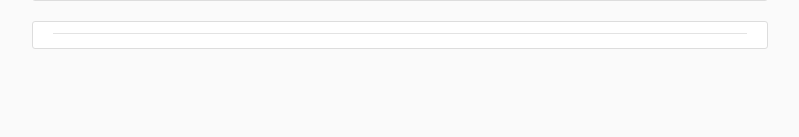
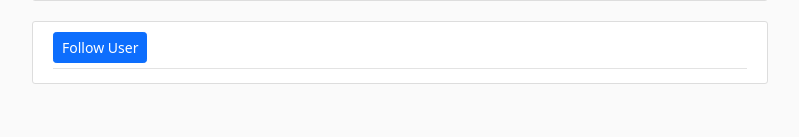
Before and after one commit to lewisstevenmackenzie/Glen-Lyon-Group-Project, a Flask app: template fit4all/templates/account.html in a window 1280 px wide. Shown: the part 338-475 px from the top of the page, without its empty margins (50-849 px from the left). Run offline with Flask 2, Linux system fonts and the light colour scheme; the template is opened without the code that fills it, so the values that code supplies are empty; the visitor is signed in with stand-in values (Sample User, id 1); data comes from the database, SQL or seed files in the repository.

Commit message:
Add follow button

```diff
--- a/fit4all/templates/account.html
+++ b/fit4all/templates/account.html
@@ -23,6 +23,11 @@
           >Delete Account</a
         >
       </div>
+
+      {% else %}
+      <div>
+        <a class="btn btn-primary btn-sm mt mb-1" href="#">Follow User</a>
+      </div>
       {% endif %}
     </div>
   </div>
```
